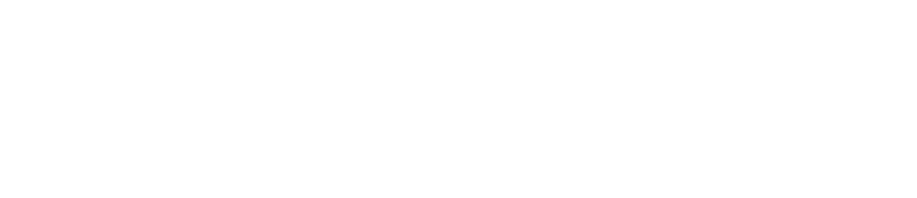
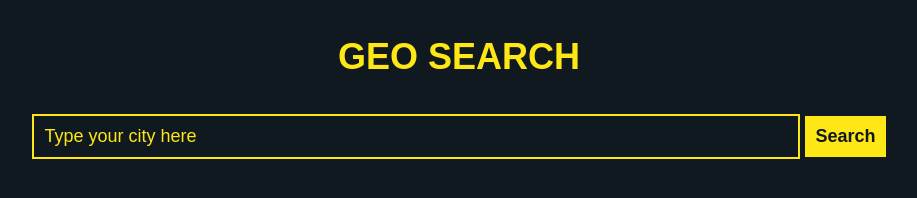
Before and after one commit to greatkay-olowo/Geo-Search, a website: page index.html in a window 1280 px wide. Shown: the whole page, without its empty margins (181-1098 px from the left). Drawn offline with Linux system fonts and the light colour scheme; a web font is replaced by a local one.

Commit message:
add logo, color scheme and input field

```diff
--- a/index.html
+++ b/index.html
@@ -10,6 +10,12 @@
 		<meta name="author" content="Kayode Alao @ oluwakayode.alao@gmail.com" />
 		<meta name="viewport" content="width=device-width, initial-scale=1.0" />
 		<meta http-equiv="X-UA-Compatible" content="ie=edge" />
+		<link
+			rel="icon"
+			href="./assets/logo/favicon.png"
+			sizes="16x16"
+			type="image/png"
+		/>
 		<link rel="stylesheet" href="style.css" />
 		<script
 			src="https://kit.fontawesome.com/7b9638af0a.js"
@@ -18,6 +24,22 @@
 		<title>Geo Search</title>
 	</head>
 	<body>
+		<div></div>
+
+		<!-- logo -->
+		<h1 class="logo-text">GEO SEARCH</h1>
+		<div class="container">
+			<form class="form">
+				<input
+					type="text"
+					name="city name"
+					class="city-name-input"
+					placeholder="Type your city here"
+				/>
+				<button class="city-search">Search</button>
+			</form>
+			<div></div>
+		</div>
 		<script src="app.js"></script>
 	</body>
 </html>
--- a/style.css
+++ b/style.css
@@ -1,33 +1,68 @@
-.form-group {
-	position: relative;
-	padding-top: 1.5rem;
+@import url("https://fonts.googleapis.com/css?family=Muli:400,600,800&display=swap");
+:root {
+	--colour-1: #101820ff;
+	--color-2: #fee715ff;
 }
 
-label {
-	position: absolute;
-	top: 0;
-	font-size: var(--font-size-small);
-	opacity: 1;
-	transform: translateY(0);
-	transition: all 0.2s ease-out;
+* {
+	box-sizing: border-box;
+	font-size: 18px;
+	font-family: "Muli", sans-serif;
+	margin: 0;
+	padding: 0;
+	border-style: none;
 }
 
-input:placeholder-shown + label {
-	opacity: 0;
-	transform: translateY(1rem);
+body {
+	background-color: var(--colour-1);
 }
 
-@media only screen and (max-width: 600px) {
+.logo-text {
+	text-align: center;
+	font-size: 2em;
+	margin: 1em;
+	color: var(--color-2);
 }
 
-@media only screen and (min-width: 600px) {
+.form {
+	text-align: center;
 }
 
-@media only screen and (min-width: 768px) {
+.city-name-input {
+	width: 60%;
+	background-color: var(--colour-1);
+	color: var(--color-2);
+	border: 2px solid var(--color-2);
+	padding: 10px;
+}
+::placeholder {
+	color: var(--color-2);
 }
 
-@media only screen and (min-width: 992px) {
+:-ms-input-placeholder {
+	color: var(--color-2);
 }
 
-@media only screen and (min-width: 1200px) {
+::-ms-input-placeholder {
+	color: var(--color-2);
 }
+.city-name-input:focus {
+	border: 2px solid var(--color-2);
+	background-color: var(--color-2);
+	color: var(--color-1);
+	transition: 0.5s ease-out;
+}
+
+.city-search {
+	padding: 10px;
+	background-color: var(--color-2);
+	color: var(--colour-1);
+	font-size: 1em;
+	font-weight: bold;
+}
+
+.city-search:hover {
+	background-color: var(--colour-1);
+	color: var(--color-2);
+	transition: 0.5s ease-out;
+}
```
Also changed, not shown: assets/logo/favicon.png (added), assets/logo/logo.png (added).
